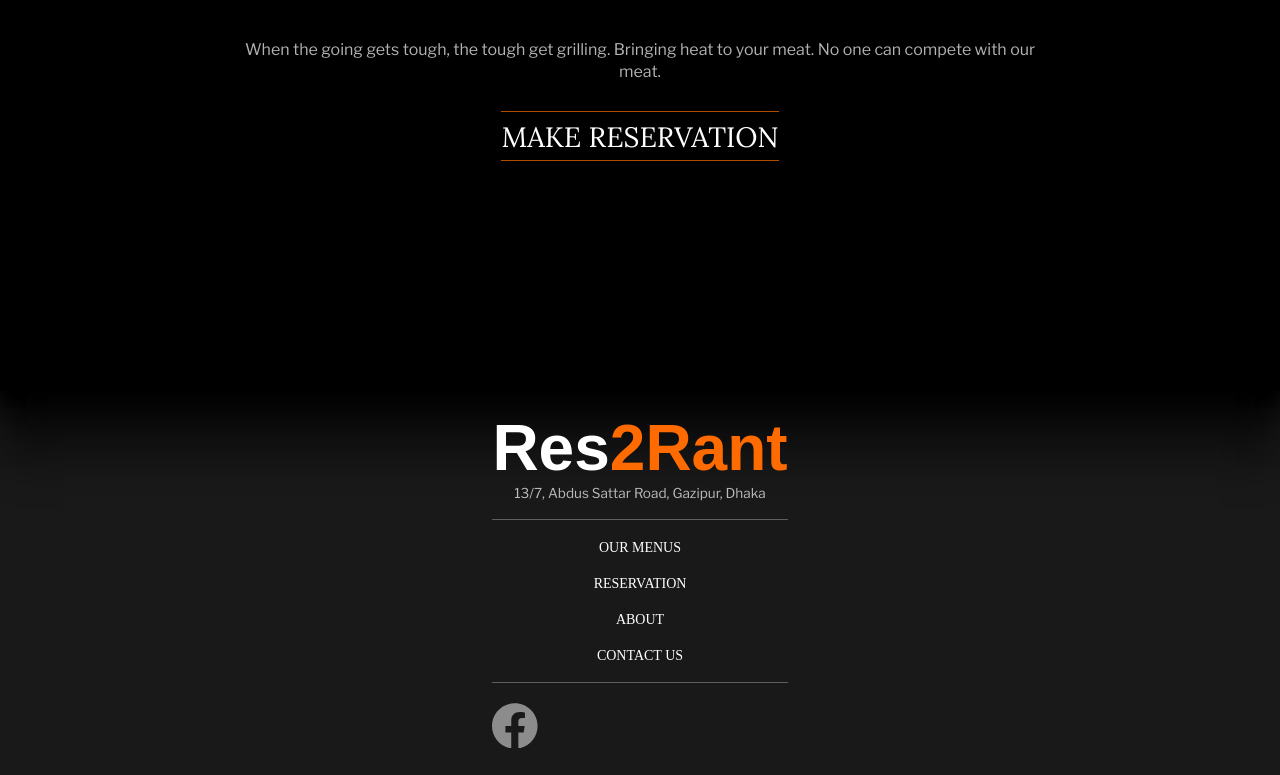
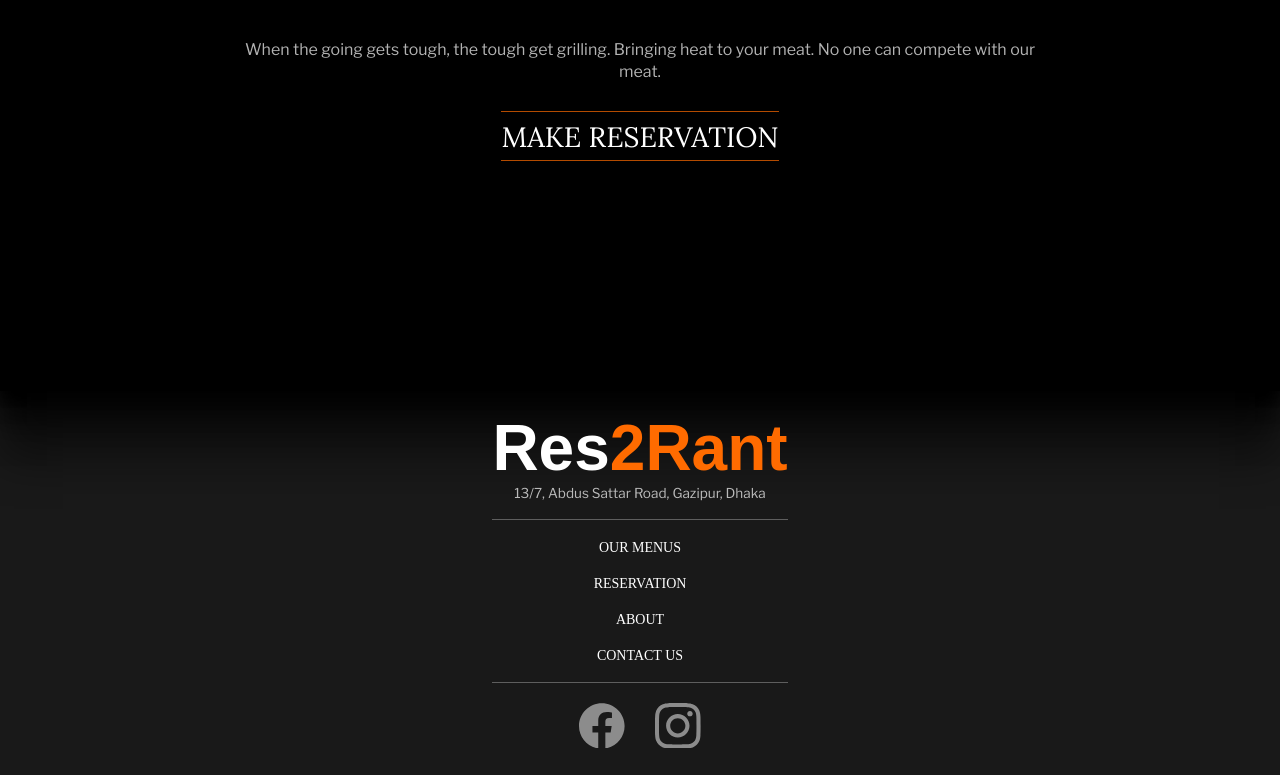
Before and after one commit to nazmus767921/Restaurant_project-1.00, a React (Vite) app: page / in a window 1280 px wide. Shown: the part 2983-3758 px from the top of the page. Built offline with nearby package versions, Linux system fonts and the light colour scheme; a web font is replaced by a local one.

Commit message:
M: data provided & styles added

```diff
--- a/src/components/UI/Footer/components/FooterExtras/FooterSocialSection/FooterSocialSection.jsx
+++ b/src/components/UI/Footer/components/FooterExtras/FooterSocialSection/FooterSocialSection.jsx
@@ -5,7 +5,14 @@ import { Wrapper } from "./style/FooterSocialSection.styles";
 const FooterSocialSection = () => {
 	return (
 		<Wrapper>
-			<SocialIcon>{footer.socials[0].icon}</SocialIcon>
+			{footer.socials.map((social) => {
+				const { id, icon, link } = social;
+				return (
+					<SocialIcon key={id} link={link}>
+						{icon}
+					</SocialIcon>
+				);
+			})}
 		</Wrapper>
 	);
 };
--- a/src/components/UI/Footer/components/FooterExtras/FooterSocialSection/style/FooterSocialSection.styles.js
+++ b/src/components/UI/Footer/components/FooterExtras/FooterSocialSection/style/FooterSocialSection.styles.js
@@ -1,3 +1,8 @@
 import styled from "styled-components";
 
-export const Wrapper = styled.div``;
+export const Wrapper = styled.div`
+	display: flex;
+	justify-content: center;
+	align-items: center;
+	gap: 1.88em;
+`;
```
